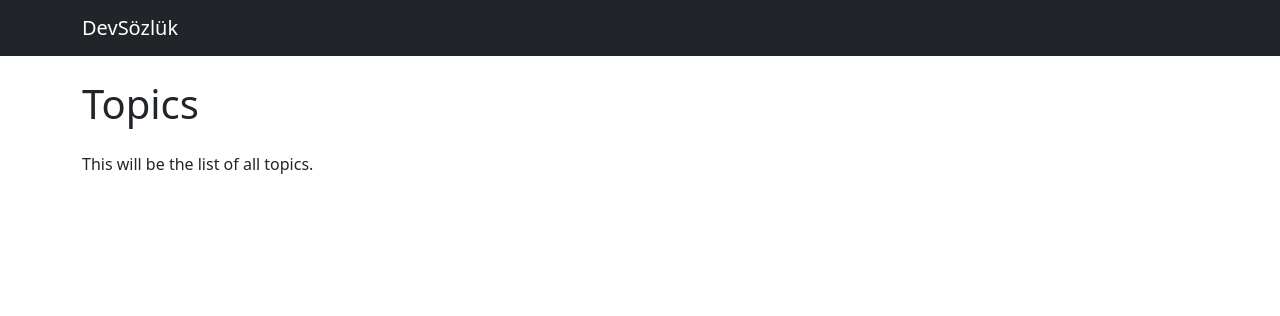
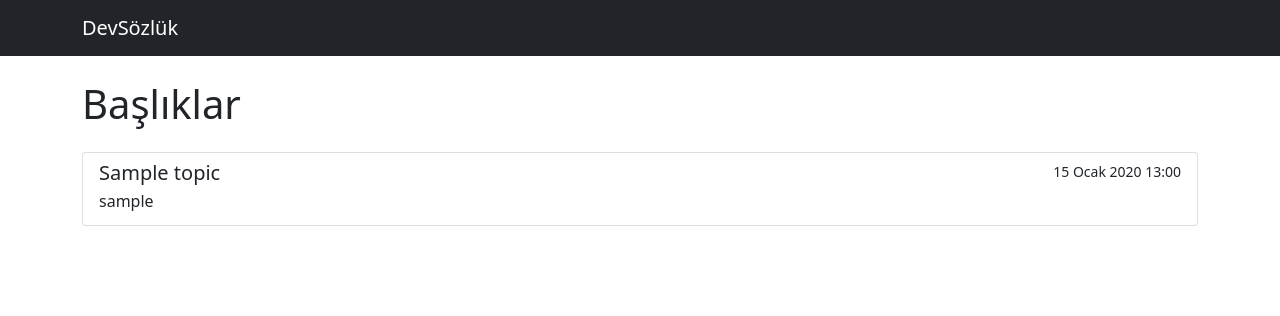
Before and after one commit to KeremErkut/DeveloperSozluk, a Django app: page / in a window 1280 px wide. Shown: the top 316 px of the page. Run offline with Django 5.2, Linux system fonts and the light colour scheme; tables that the repository leaves empty hold one stand-in row (values such as "Sample post").

Commit message:
Fetch and display data: Render topics and entries dynamically using templates

```diff
--- a/main/templates/main/home.html
+++ b/main/templates/main/home.html
@@ -3,6 +3,24 @@
 {% block title %}Homepage | DevSözlük{% endblock %}
 
 {% block content %}
-    <h1 class="mb-4">Topics</h1>
-    <p>This will be the list of all topics.</p>
+    <h1 class="mb-4">Başlıklar</h1>
+
+    {% if topics %}
+        <div class="list-group">
+            {% for topic in topics %}
+                <a href="{% url 'topic_detail' topic.id %}" class="list-group-item list-group-item-action">
+                    <div class="d-flex w-100 justify-content-between">
+                        <h5 class="mb-1">{{ topic.title }}</h5>
+                        <small>{{ topic.created_at }}</small>
+                    </div>
+                    <p class="mb-1">{{ topic.created_by.username }}</p>
+                </a>
+            {% endfor %}
+        </div>
+    {% else %}
+        <div class="alert alert-info" role="alert">
+            Henüz konu oluşturulmamış gibi duruyor.
+            <small>ya da oluşturuldu siz göremiyosunuz</small>
+        </div>
+    {% endif %}
 {% endblock %}
--- a/main/views.py
+++ b/main/views.py
@@ -1,13 +1,25 @@
-from django.shortcuts import render
+from django.shortcuts import render, get_object_or_404 # If we can't find the object in db queries the system should automaticly response with 404 error.
 from django.http import HttpResponse
+from . models import  Topic, Entry
+
 
 # Create your views here.
 def home(request):
     # View function for homepage.
-    # It will diplay a list of all topics
-    return render(request, 'main/home.html')
+    # It fetches all topics and sends them to template.
+
+    #Order topics by creation date in descending order.
+    topics = Topic.objects.order_by('-created_at')
+    context = {'topics': topics}
+    return render(request, 'main/home.html', context)
 
 def topic_detail(request, topic_id):
     # View function for a specific topic's detail page.
-    # It will display all entries under that topic
-    return render(request, 'main/topic_detail.html') # For now, we will just render the template without any context.
+    # It fetches the topic and all associated entries.
+
+    # Use get_object_or_404 to handle non-existent topics
+    topic = get_object_or_404(Topic, id=topic_id)
+    #Get all entries for the specific topic, ordered by creation date
+    entries = topic.entries.order_by('-created_at')
+    context = {'topic': topic, 'entries': entries}
+    return render(request, 'main/topic_detail.html', context)
```
Also changed, not shown: main/templates/main/topic_detail.html (+23 -3 lines).
